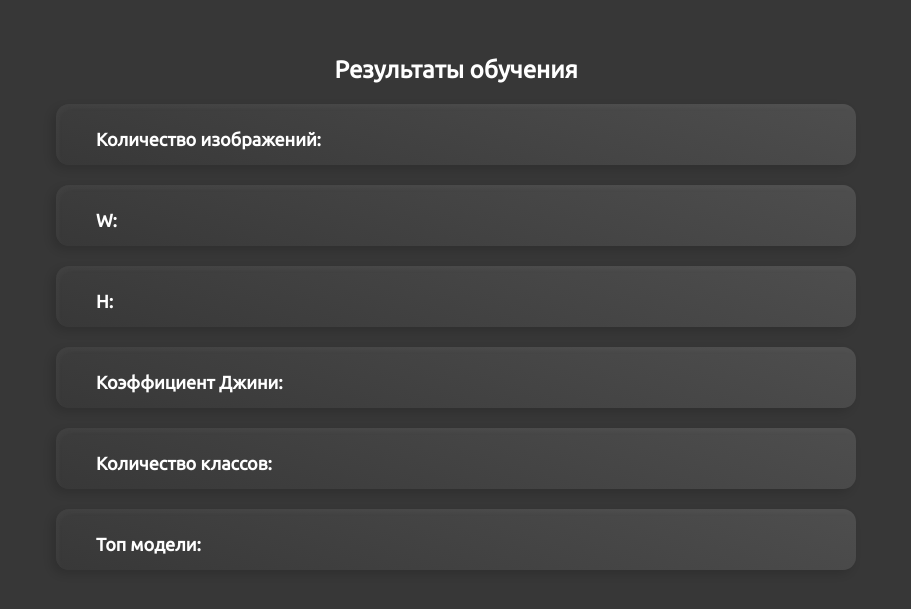
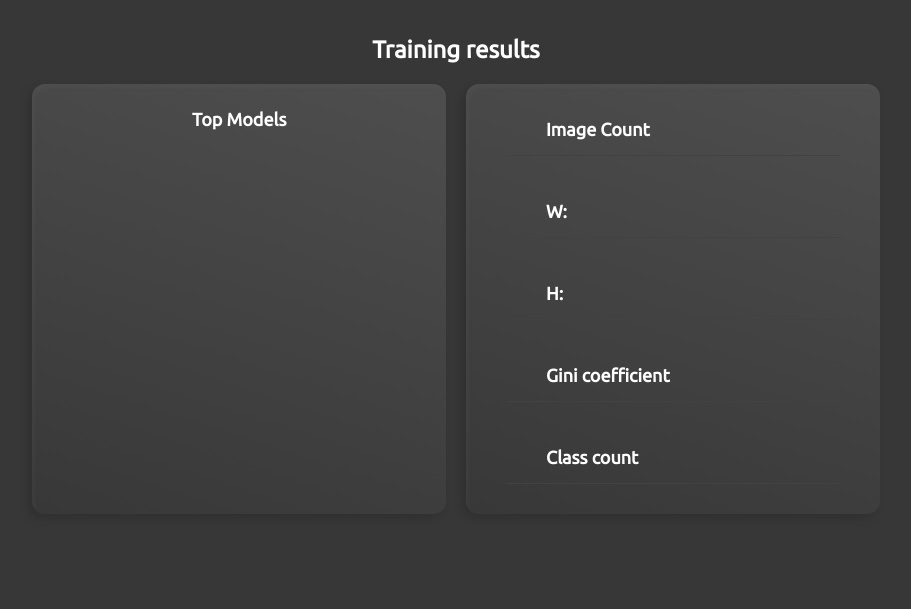
Before and after one commit to pichuginakris/django_autotrain, a Django app: template autotrain_web/autotrain/templates/results.html in a window 1280 px wide. Shown: the part 90-699 px from the top of the page, without its empty margins (184-1095 px from the left). Run offline with Django 4.2, Linux system fonts and the light colour scheme; the template is opened without the code that fills it: values that come from a table or form of the project are taken from there, others are empty; data comes from the database, SQL or seed files in the repository.

Commit message:
refact: страница результатов изменена в верстке + доп инфа для результатов топов моделей

```diff
--- a/autotrain_web/autotrain/static/css/style.css
+++ b/autotrain_web/autotrain/static/css/style.css
@@ -272,15 +272,13 @@ span.folder-text {
 
 .info-block {
     margin-bottom: 20px;
-    background: linear-gradient(197.95deg, #4D4D4D 4.37%, #373737 103.8%);
-    box-shadow: -4px 4px 10px rgba(0, 0, 0, 0.14), inset 3px 4px 4px rgba(214, 214, 214, 0.03);
-    border-radius: 13px;
     padding: 10px;
     color: white;
     display: flex;
     justify-content: space-between;
     padding-left: 40px;
     padding-right: 40px;
+    border-bottom: 1px solid #424242;
 }
 
 
@@ -307,6 +305,27 @@ span.folder-text {
     margin-bottom: 5px;
     font-style: italic;
     color: #999;
+}
+a.models-link {
+    text-decoration: none;
+    color: white;
+}
+div.models-info {
+    border-top: 1px solid #424242;
+    border-bottom: 1px solid #424242;
+    margin-top: 30px;
+    margin-bottom: 30px;
+}
+div.model-container {
+    background: linear-gradient(197.95deg, #4D4D4D 4.37%, #373737 103.8%);
+    box-shadow: -4px 4px 10px rgba(0, 0, 0, 0.14), inset 3px 4px 4px rgba(214, 214, 214, 0.03);
+    border-radius: 13px;
+    padding: 10px;
+    color: white;
+
+    padding-left: 40px;
+    padding-right: 40px;
+    min-width: 30%;
 }
 
 .container {
--- a/autotrain_web/autotrain/static/js/show_files.js
+++ b/autotrain_web/autotrain/static/js/show_files.js
@@ -7,8 +7,8 @@ inputFile.addEventListener('change', function() {
   if (file) {
     inputText.textContent = file.name;
     const errorMessage = document.getElementById('training-button');
-      errorMessage.style.background = '#007521';
-      errorMessage.textContent = "Training";
+    errorMessage.style.background = '#51AB32';
+    errorMessage.textContent = "Training";
   }
 });
 
--- a/autotrain_web/autotrain/templates/results.html
+++ b/autotrain_web/autotrain/templates/results.html
@@ -5,11 +5,40 @@
 {% load static %}
 
 {% block content %}
-  <div class="container">
-    <h1>Результаты обучения</h1>
+ <h1>Training results</h1>
+<div class="project-container">
+
+
+    <div class="model-container">
+  <h2>Top Models</h2>
+      <ul>
+        {% for model, key in result.1.items %}
+          <li style="list-style-type: decimal;">{{ key.name }}</li>
+        <div class="models-info">
+        {% for stat_name, stat_desc in key.stats.items %}
+
+
+
+            {% if stat_desc.items %}
+              {% for add_name, add_desc in stat_desc.items %}
+             <p>{{ add_name }}: <a class="models-link" href="{{ add_desc }}">{{ add_desc }}</a></p>
+
+              {% endfor %}
+            {% else %}
+            <p>{{ stat_name }}:<a  class="models-link"  href="{{ stat_desc }}"> {{ stat_desc }}</a></p>
+            {% endif %}
+
+         {% endfor %}
+           </div>
+        {% endfor %}
+      </ul>
+    </div>
+
+  <div class="model-container">
+
 
     <div class="info-block">
-      <h2>Количество изображений:</h2>
+      <h2>Image Count</h2>
       <p class="value">{{ result.0.4 }}</p>
     </div>
 
@@ -24,23 +53,14 @@
     </div>
 
     <div class="info-block">
-      <h2>Коэффициент Джини:</h2>
+      <h2>Gini coefficient</h2>
       <p class="value">{{ result.0.2 }}</p>
     </div>
 
     <div class="info-block">
-      <h2>Количество классов:</h2>
+      <h2>Class count</h2>
       <p class="value">{{ result.0.3 }}</p>
     </div>
-
-    <div class="info-block">
-      <h2>Топ модели:</h2>
-      <ul>
-        {% for model, key in result.1.items %}
-          <li>{{ model }}: {{ key }}</li>
-        {% endfor %}
-      </ul>
-    </div>
   </div>
-
+</div>
 {% endblock %}
--- a/autotrain_web/autotrain_web/urls.py
+++ b/autotrain_web/autotrain_web/urls.py
@@ -18,14 +18,15 @@ from django.contrib import admin
 from django.urls import path
 from django.conf import settings
 from django.conf.urls.static import static
-from autotrain.views import create_project, upload_files, show_files, projects, delete_project, preview
+from autotrain.views import create_project, upload_files, show_files, projects, delete_project, preview, results
 
 urlpatterns = [
                   path('admin/', admin.site.urls),
                   path('create_project/', create_project, name='create_project'),
                   path('upload_files/', upload_files, name='upload_files'),
                   path('show_files/', show_files, name='show_files'),
-                    path('preview/', preview, name='preview'),
+                  path('preview/', preview, name='preview'),
+                  path('results/', results, name='results'),
                   path('', projects, name='projects'),
                   path('delete/', delete_project, name='delete_project'),
               ] + static(settings.MEDIA_URL, document_root=settings.MEDIA_ROOT)
```
Also changed, not shown: autotrain_web/autotrain/views.py (+74 -2 lines).
